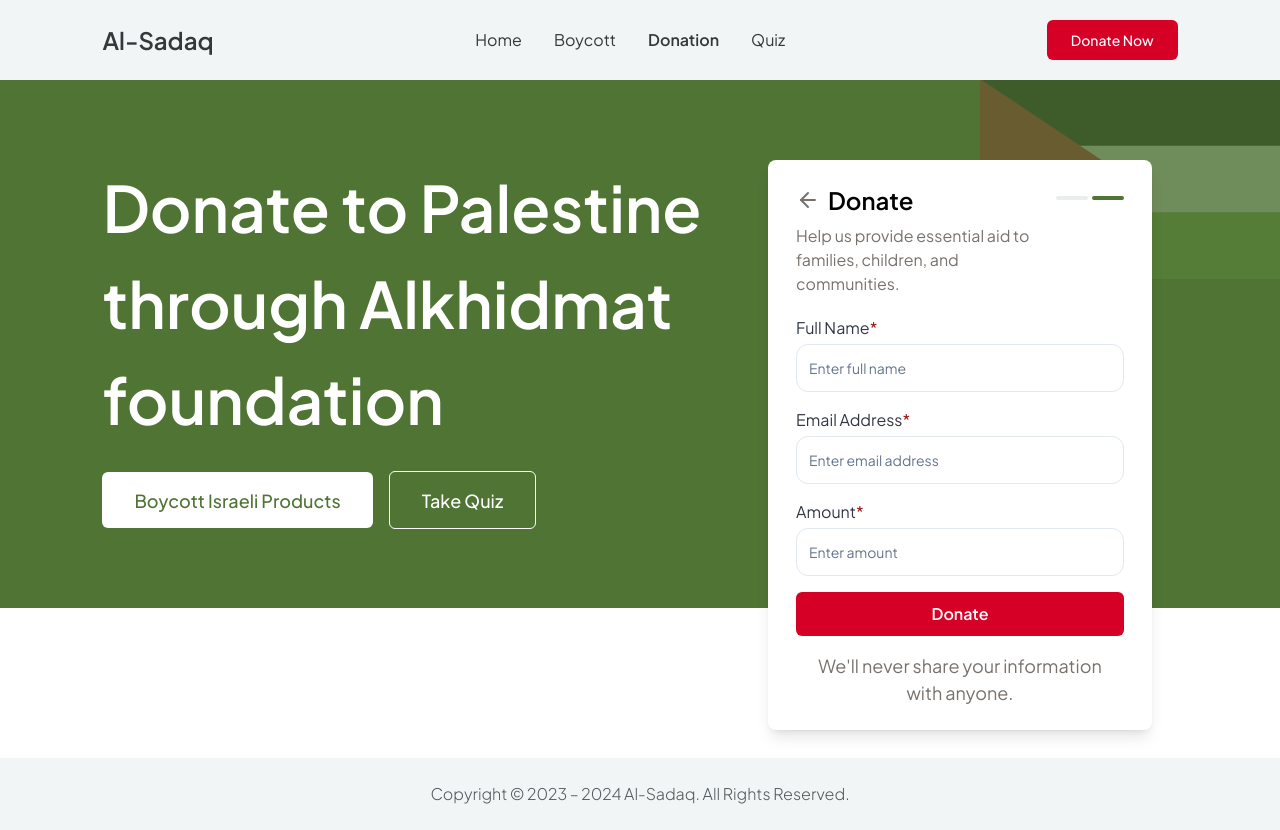
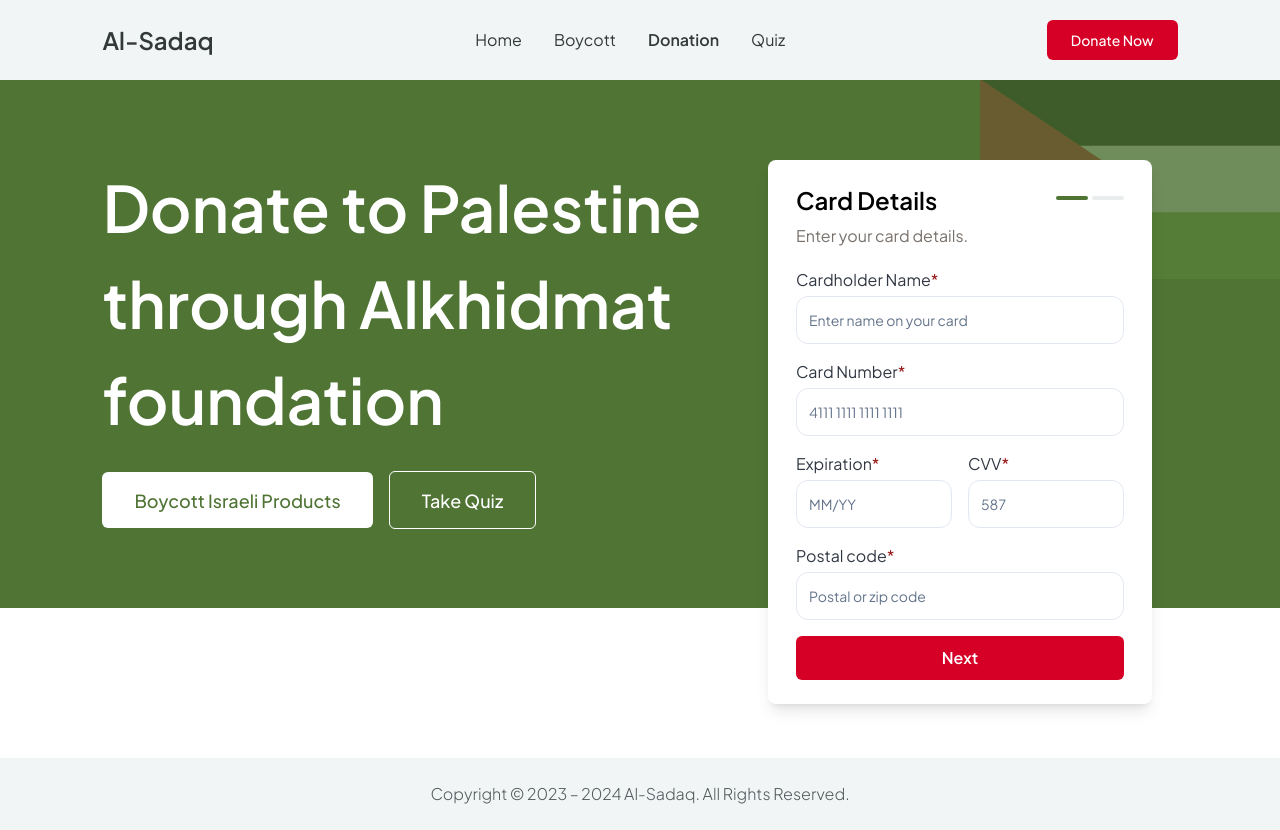
Before and after one commit to abdulbari149/alsadaq, a Next.js app: page /donation in a window 1280 px wide. Built offline with nearby package versions, Linux system fonts and the light colour scheme.

Commit message:
fix: asset and back icon

```diff
--- a/src/components/shared/DonationForm/index.tsx
+++ b/src/components/shared/DonationForm/index.tsx
@@ -182,7 +182,7 @@
 } as Record<1 | 2, (props: StepProps) => JSX.Element>;
 
 const DonationForm: DonationFormComponent = (props) => {
-	const [currentStep, setCurrentStep] = useState<1 | 2>(2);
+	const [currentStep, setCurrentStep] = useState<1 | 2>(1);
 
 	const form = useForm<DonationSchema>({
 		resolver: zodResolver(donationSchema),
@@ -204,7 +204,7 @@
 				<div className="flex flex-col gap-2 mb-5">
 					<div className="space-x-2 flex flex-row items-center">
 						{currentStep === 2 ? (
-							<ArrowLeft className="text-stone-500" />
+							<ArrowLeft className="text-stone-500" onClick={() => setCurrentStep(1)} />
 						) : null}
 						<h2 className="text-2xl font-semibold">{content.header.title}</h2>
 					</div>
```
Also changed, not shown: src/assets/images/Donation.png.
